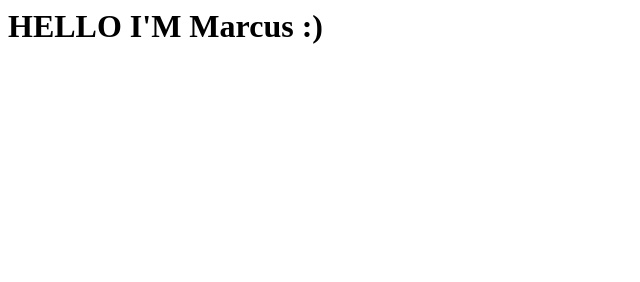
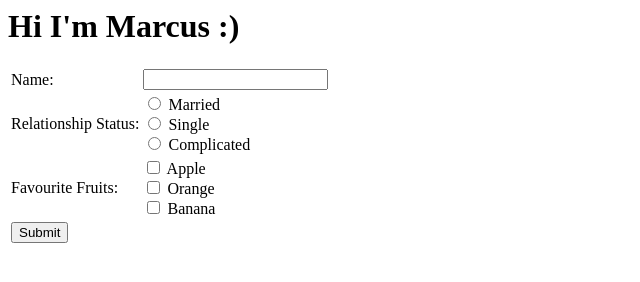
Before and after one commit to MarcusLimJX/marcuslimjx.github.io, a plain HTML site: page index.html in a window 1280 px wide. Shown: the whole page, without its empty margins (0-640 px from the left). Drawn offline with Linux system fonts and the light colour scheme.

Commit message:
Update index.html

```diff
--- a/index.html
+++ b/index.html
@@ -1 +1,54 @@
-<h1> HELLO I'M Marcus :) </h1>
+<h1> Hi I'm Marcus :) </h1>
+
+
+<form>
+
+    <body>
+
+        <table>
+
+            <tr>
+                <td>
+                    Name:
+                </td>
+                <td>
+                    <input type="text" name="name">
+                </td>
+            </tr>
+            <tr>
+                <td>
+                    Relationship Status:
+                </td>
+                <td>
+                    <input type="radio" id="married" name="Relationship" value="Married">
+                    <label for="married">Married</label><br>
+                    <input type="radio" id="single" name="Relationship" value="Single">
+                    <label for="single">Single</label><br>
+                    <input type="radio" id="complicated" name="Relationship" value="Complicated">
+                    <label for="complicated">Complicated</label><br>
+                </td>
+            </tr>
+            <tr>
+                <td>
+                    Favourite Fruits:
+                </td>
+                <td>
+                    <input type="checkbox" id="fruit1" name="fruit1" value="Apple">
+                    <label for="fruit1">Apple</label><br>
+                    <input type="checkbox" id="fruit2" name="fruit2" value="Orange">
+                    <label for="fruit2">Orange</label><br>
+                    <input type="checkbox" id="fruit3" name="fruit3" value="Banana">
+                    <label for="fruit3">Banana</label><br>
+                </td>
+            </tr>
+            <tr colspan="2" text-align="center">
+                <td>
+                     <input type="submit" value="Submit">
+                </td>
+            </tr>
+        </table>
+
+
+    </body>
+
+</form>
```
